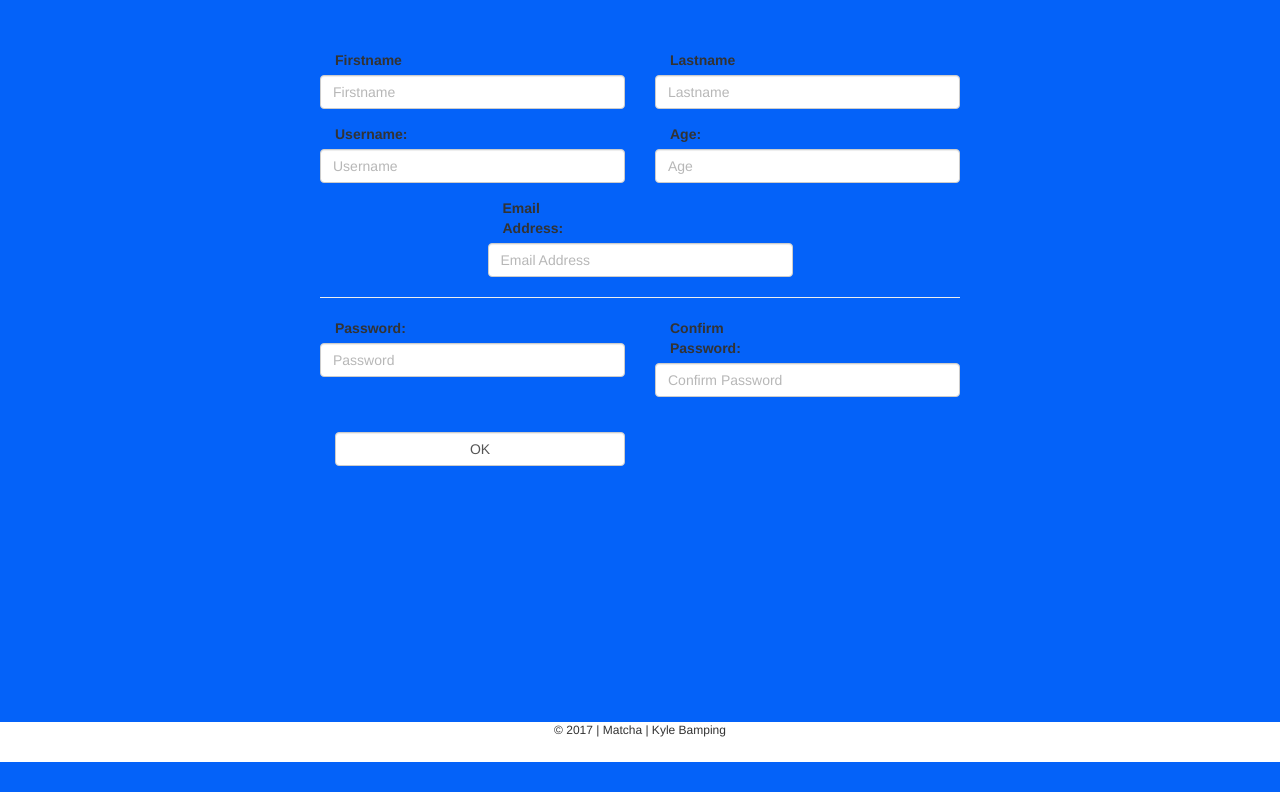
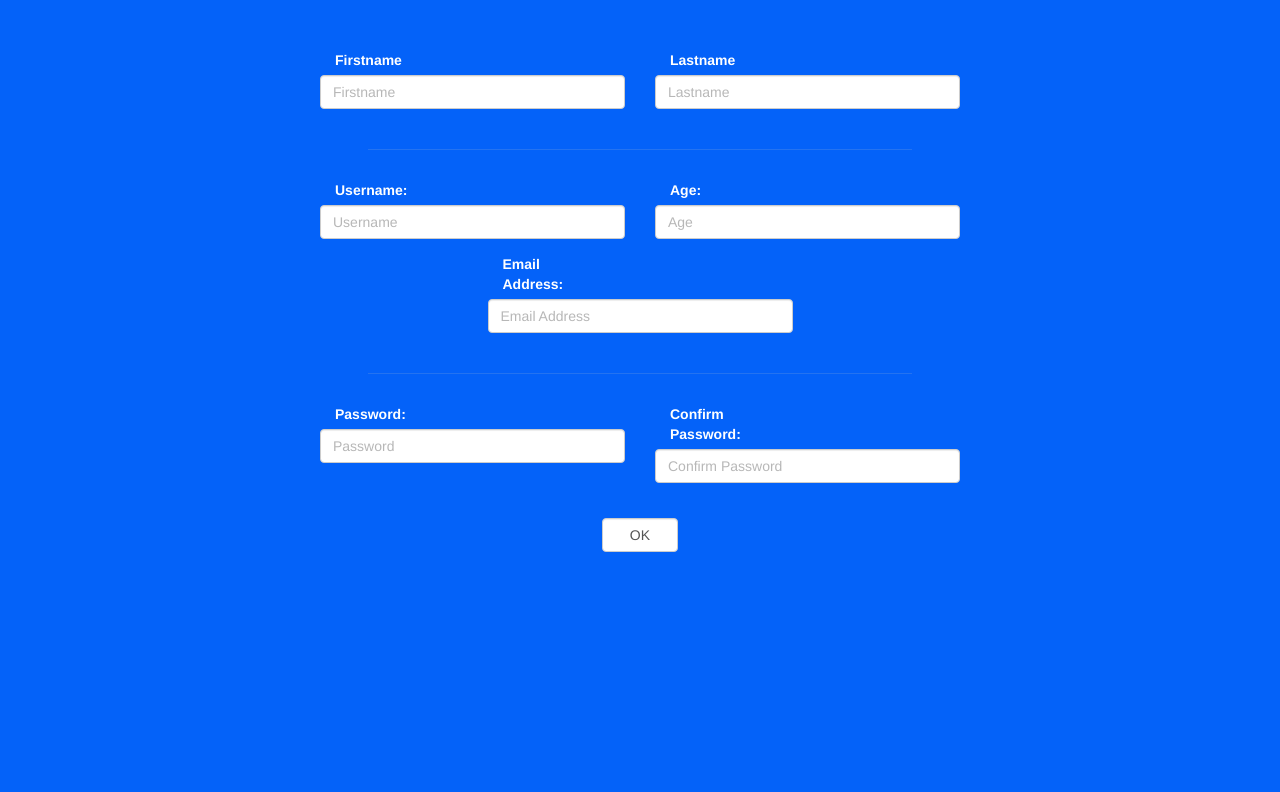
Before and after one commit to Kbam7/matcha, a PHP site: page /matcha/views/create.php in a window 1280 px wide. Shown: the part 64-856 px from the top of the page. Before the commit the page ends 826 px from the top, so only its background shows below. Run offline with PHP 8.4, Linux system fonts and the light colour scheme.

Commit message:
made new user form more attractive

```diff
--- a/assets/css/style.css
+++ b/assets/css/style.css
@@ -324,6 +324,12 @@ form#createUserForm {
     margin   : auto;
 }
 
+#createUserForm hr {
+    margin    : 40px auto 30px;
+    max-width : 85%;
+    border-top: 1px solid #2473f1;
+}
+
 .create-account {
     text-align: center;
 }
@@ -361,6 +367,10 @@ form#update_account h3 {
     border-bottom-right-radius: 13px;
 }
 /* Labels */
+label.col-form-label {
+    color: #fff;
+}
+
 .overlay_images .form-input {
     margin: 3px auto 0;
 }
--- a/views/create.php
+++ b/views/create.php
@@ -26,6 +26,8 @@
                     </div>
                 </div>
 
+                <hr />
+
                 <div class="form-group row">
                     <div class="col-sm-6 form-input">
                         <label class="col-md-2 col-form-label" for="username">Username:</label>
@@ -44,7 +46,7 @@
                     </div>
                 </div>
 
-                <hr  />
+                <hr />
 
                 <div class="form-group row">
                     <div class="col-sm-6 form-input">
@@ -56,7 +58,7 @@
                         <input class="form-control" type="password" name="password2" id="passwd2" value="" placeholder="Confirm Password" autocomplete="true" required="true" />
                     </div>
                 </div>
-                <div class="col-sm-6 form-input">
+                <div class="col-sm-2 col-sm-offset-5 form-input">
                     <input class="form-control" type="submit" name="submit" value="OK" />
                 </div>
             </form>
```
